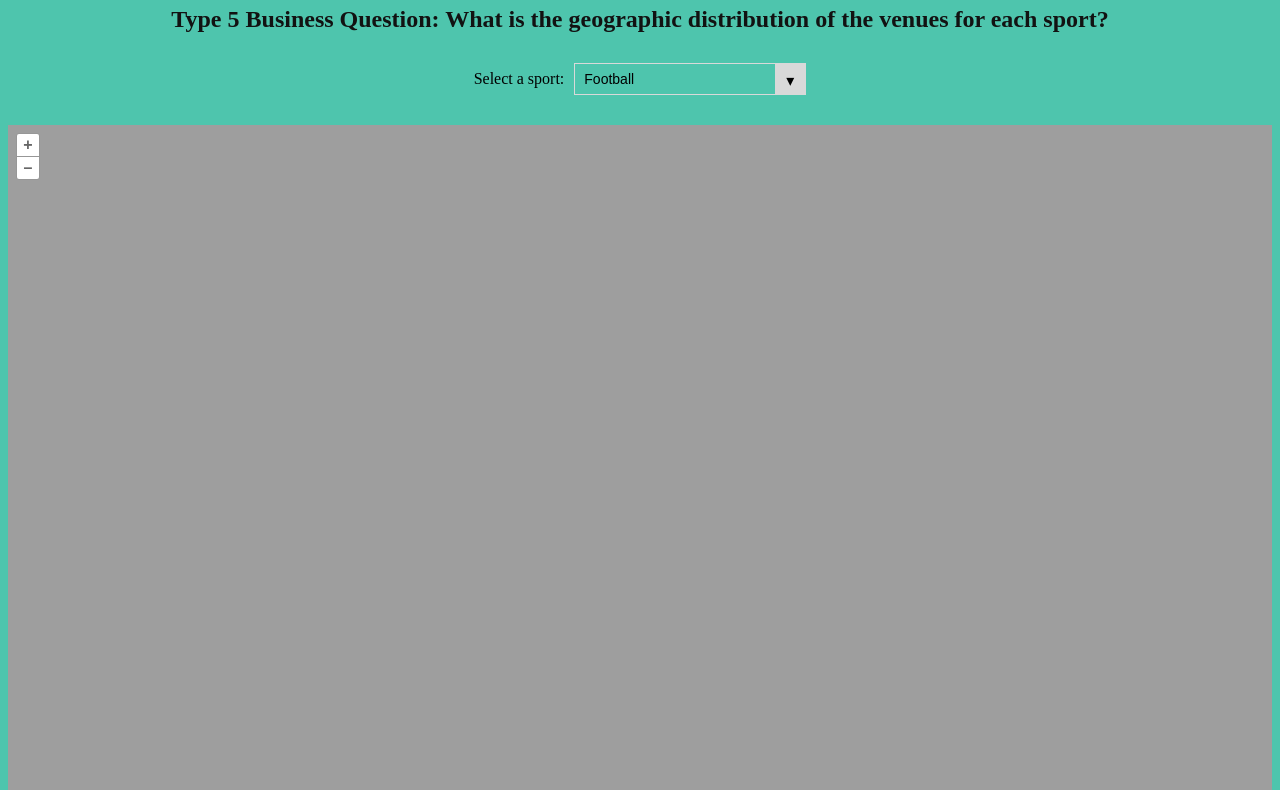
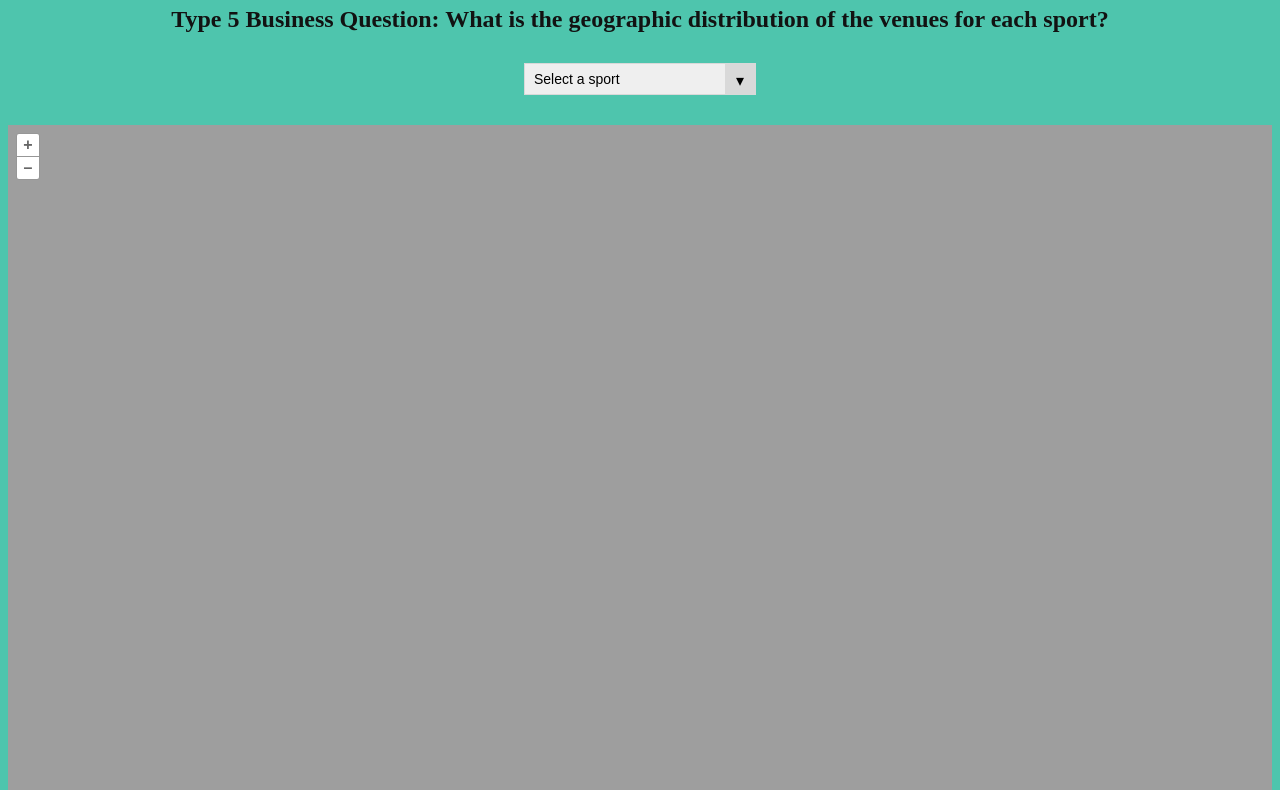
Before and after one commit to JuanDiegoGonzalez/BQ-Sprint4-Moviles, a website built with Vite: page index.html in a window 1280 px wide. Shown: the part 108-898 px from the top of the page. Built offline with nearby package versions, Linux system fonts and the light colour scheme; no server answers.

Commit message:
Final version

```diff
--- a/index.html
+++ b/index.html
@@ -12,14 +12,14 @@
     <h1>Athletim</h1>
     <h2>Type 5 Business Question: What is the geographic distribution of the venues for each sport?</h2>
     <div class="selector">
-      <label for="cars">Select a sport:</label>
       <div class="box">
-        <select name="cars" id="cars">
-          <option value="volvo">Football</option>
-          <option value="saab">Basketball</option>
-          <option value="mercedes">Tennis</option>
-          <option value="audi">Volleyball</option>
-          <option value="audi">Gym</option>
+        <select name="sports" id="sports">
+          <option value="" selected disabled hidden>Select a sport</option>
+          <option value="Football">Football</option>
+          <option value="Basketball">Basketball</option>
+          <option value="Tennis">Tennis</option>
+          <option value="Volleyball">Volleyball</option>
+          <option value="Gym">Gym</option>
         </select>
       </div>
     </div>
--- a/main.js
+++ b/main.js
@@ -23,6 +23,7 @@ const map = new Map({
 });
 
 const sportsList = document.querySelector('#sports-list');
+var layersList = []
 
 function rendervenues(doc){
   var layer = new VectorLayer({
@@ -30,7 +31,7 @@ function rendervenues(doc){
         features: [
             new Feature({
               geometry: new Point(fromLonLat([doc.data().location._long, doc.data().location._lat])),
-              name: 'Somewhere near Nottingham',
+              name: doc.data().name,
             })
         ]
     }),
@@ -44,11 +45,24 @@ function rendervenues(doc){
     })
   });
   map.addLayer(layer);
+  layersList.push(layer);
 }
 
-db.collection("venues").limit(3)
+function valueChanged(){
+    layersList.forEach(layer => {
+        map.removeLayer(layer)
+    });
+    layersList = []
+
+    var myselect = document.getElementById("sports");
+    var sport = myselect.options[myselect.selectedIndex].value;
+
+    db.collection("venues").where("sport", "==", sport.toLowerCase()).limit(3)
     .onSnapshot((querySnapshot) => {
         querySnapshot.forEach((doc) => {
           rendervenues(doc)
         });
     });
+  }
+
+document.getElementById("sports").addEventListener("change", valueChanged);
--- a/style.css
+++ b/style.css
@@ -24,11 +24,9 @@ h2{
   flex-wrap: wrap;
   justify-content: center;
   align-items: center;
-  gap: 10px;
   max-width: 480px;
   margin: 30px auto;
 }
-
 
 .box{
   border:1px solid #d9d9d9;
@@ -39,7 +37,6 @@ h2{
 }
 
 select {
-  background: transparent;
   border: none;
   font-size: 14px;
   height: 30px;
@@ -63,6 +60,6 @@ select:focus{ outline: none;}
 }
 
 #map {
-  height: 49rem;
+  height: 45rem;
   width: 100%;
 }
```
